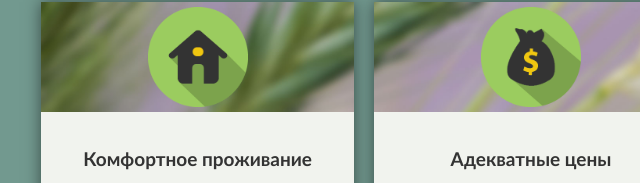
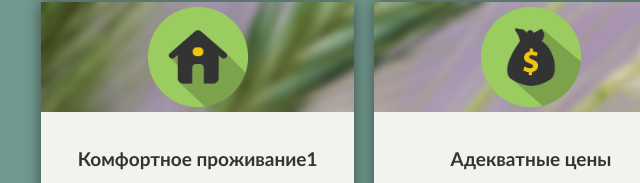
Before and after one commit to digitalteenager/digitalteenager.github.io, a plain HTML site: page star/index.html in a window 1280 px wide. Shown: the part 1150-1333 px from the top of the page, 109-749 px from the left. Drawn offline with Linux system fonts and the light colour scheme.

Commit message:
Update index.html

```diff
--- a/star/index.html
+++ b/star/index.html
@@ -637,7 +637,7 @@ background-color:#f1f3ee;
 
 				<div class="pic1"> <img src="icon/Home.png" alt="" width="100" height="100"></div>
 				<div class="text-why">
-				<div class="name-why"><b> Комфортное проживание  </b></div>
+				<div class="name-why"><b> Комфортное проживание1  </b></div>
 				<p>
 				Наши номера состоят из двух спальных комнат, гостинной с кухней, санузла(туалет, душевая).
 				В каждой спальне по две кровати, шкаф, прикроватные тумбочки, сплит-системы.
```
